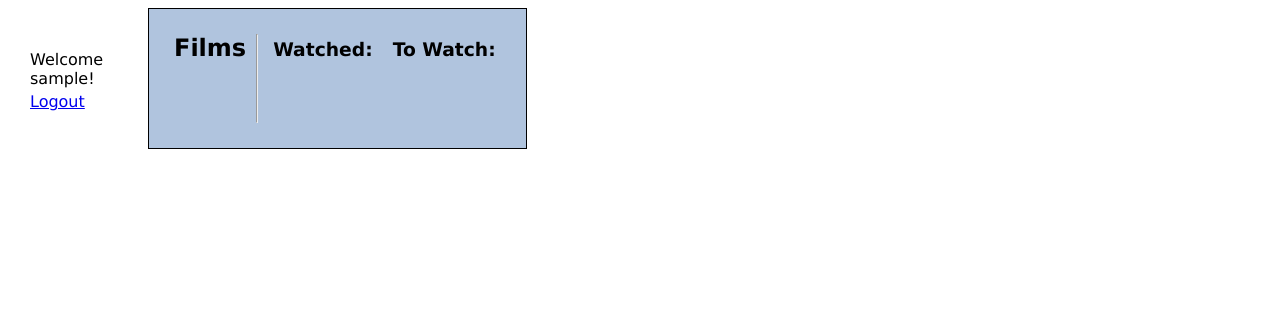
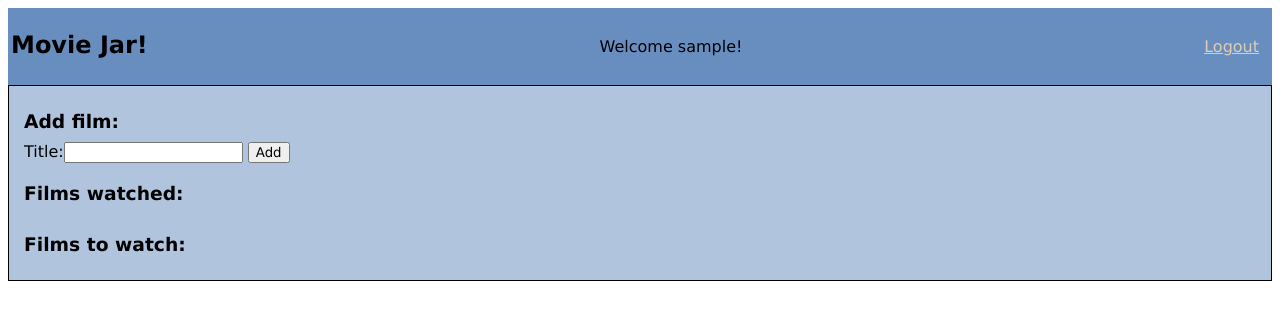
Before and after one commit to laurynmm/filmdatabase, a Django app: page /catalog/ in a window 1280 px wide. Shown: the top 320 px of the page. Run offline with Django 3.2, Linux system fonts and the light colour scheme; the visitor is signed in with stand-in values (Sample User, id 1); data that the repository does not hold is empty.

Commit message:
Added form to add films to database and changed some of the CSS styles

```diff
--- a/catalog/forms.py
+++ b/catalog/forms.py
@@ -1,5 +1,5 @@
 
 from django import forms
 
-class FilmSearchForm(forms.Form):
-    title = forms.CharField(max_length=200, label='')
+class NewFilmForm(forms.Form):
+    title = forms.CharField(max_length=200)
--- a/catalog/models.py
+++ b/catalog/models.py
@@ -1,3 +1,5 @@
+import datetime
+
 from django.db import models
 from django.urls import reverse
 from django.contrib.auth.models import User
@@ -28,4 +30,5 @@ class Review(models.Model):
 
     def __str__(self):
         """String for representing the Model object"""
-        return self.film.title + '; ' + self.date_watched + '; ' + self.user.get_username()
+        date = str(self.date_watched)
+        return self.film.title + '; ' + date + '; ' + self.user.get_username()
--- a/catalog/static/css/styles.css
+++ b/catalog/static/css/styles.css
@@ -5,33 +5,50 @@
 .main {
     display: flex;
     flex-flow: row wrap;
-    align-items: stretch;
-    min-height: 100%;
 }
 
-.sidebar-nav {
-    margin-block-start: 20px;
-    padding: 20px;
-    list-style: none;
-    width: 100px;
+.navbar {
+    display: flex;
+    flex-flow: row wrap;
+    align-items: stretch;
+    justify-content: space-between;
+    width: 100%;
+    background-color: #688EC0;
+    padding: 3px;
+}
+
+.navbar > p {
+    padding: 10px;
 }
 
 .content {
-    padding: 20px;
+    padding: 10px;
     border: solid 1px black;
     background-color: lightsteelblue;
-    display: flex;
-    flex-flow: row wrap;
+    width: 100%;
 }
 
-.content * {
-    margin: 5px;
+.content > div {
+    padding: 5px;
 }
 
 ul {
     list-style-type: none;
+    margin-block: 10px;
 }
 
 li {
     padding: 2px;
 }
+
+h3 {
+    margin-block: 10px;;
+}
+
+a:link {
+    color: #DECDB0;
+}
+
+a:visited {
+    color: #CFB68C;
+}
--- a/catalog/templates/base_generic.html
+++ b/catalog/templates/base_generic.html
@@ -11,16 +11,15 @@
 
     <body>
         <div class='main'>
-            <div>
-            {% block sidebar %}
-                <ul class='sidebar-nav'>
-                    {% if user.is_authenticated %}
-                    <li>Welcome {{ user.get_username }}!</li>
-                    <li><a href="{% url 'logout'%}?next={{request.path}}">Logout</a></li>
-                    {% else %}
-                    <li><a href="{% url 'login'%}?next={{request.path}}">Login</a></li>
-                    {% endif %}
-                </ul>
+            <div class='navbar'>
+            {% block navbar %}
+                <h2>Movie Jar!</h2>
+                {% if user.is_authenticated %}
+                <p>Welcome {{ user.get_username }}!</p>
+                <p><a href="{% url 'logout'%}?next={{request.path}}">Logout</a></p>
+                {% else %}
+                <p><a href="{% url 'login'%}?next={{request.path}}">Login</a></p>
+                {% endif %}
             {% endblock %}
             </div>
             <div class='content'>{% block content %}{% endblock %}</div>
--- a/catalog/templates/index.html
+++ b/catalog/templates/index.html
@@ -1,12 +1,17 @@
 {% extends "base_generic.html" %}
 
 {% block content %}
-<h2>Films</h2>
-<hr>
-
 {% if user.is_authenticated %}
 <div>
-    <h3>Watched:</h3>
+    <h3>Add film:</h3>
+    <form action="" method="post">
+        {% csrf_token %}
+        {{ form.as_table }}
+        <input type="submit" value="Add">
+    </form>
+</div>
+<div>
+    <h3>Films watched:</h3>
     <ul>
         {% for film in user_films %}
         <li>{{ film }}</li>
@@ -14,7 +19,7 @@
     </ul>
 </div>
 <div>
-    <h3>To Watch:</h3>
+    <h3>Films to watch:</h3>
     <ul>
         {% for film in other_films %}
         <li>{{ film }}</li>
@@ -22,6 +27,7 @@
     </ul>
 </div>
 {% else %}
+<h3>Films:</h3>
 <ul>
     {% for film in all_films %}
     <li>{{ film }}</li>
--- a/catalog/views.py
+++ b/catalog/views.py
@@ -1,22 +1,38 @@
 
-from django.shortcuts import render
+from django.shortcuts import render, resolve_url
 
 from .models import Film, Review
+from .forms import NewFilmForm
 
 # Home page of site
 def index(request):
     """View function for home page of site"""
 
+    # Adding a film to stored data
+    if request.method == 'POST':
+        form = NewFilmForm(request.POST)
+
+        if form.is_valid():
+            data = form.cleaned_data['title']
+
+            if Film.objects.filter(title__icontains=data).count() == 0:
+                film = Film(title=data)
+                film.save()
+
     if request.user.is_authenticated:
         user_films = Film.objects.filter(review__user=request.user)
         other_films = Film.objects.exclude(review__user=request.user)
+        form = NewFilmForm()
         context = {
+            'form': form,
             'user_films': user_films,
             'other_films': other_films,
         }
     else:
         all_films = Film.objects.all()
+        form = NewFilmForm
         context = {
+            'form': form,
             'all_films': all_films,
         }
 
```
